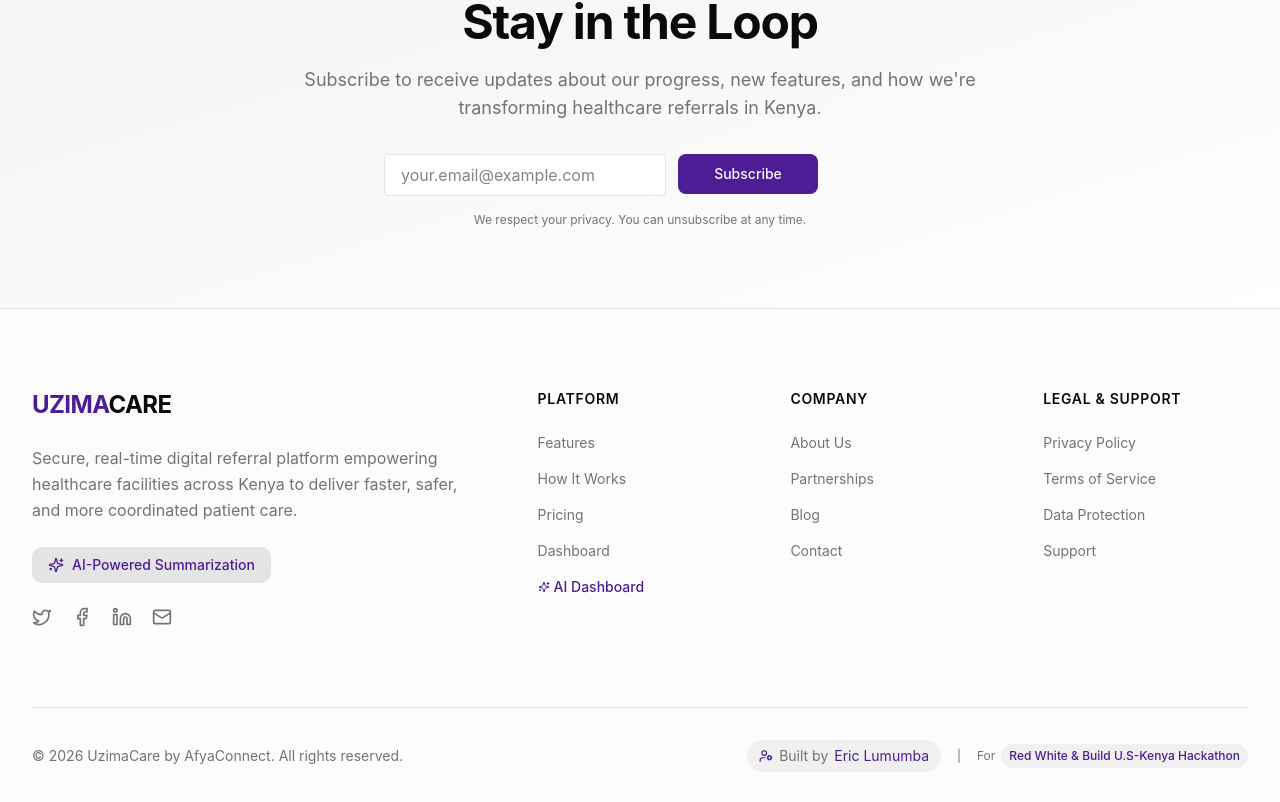
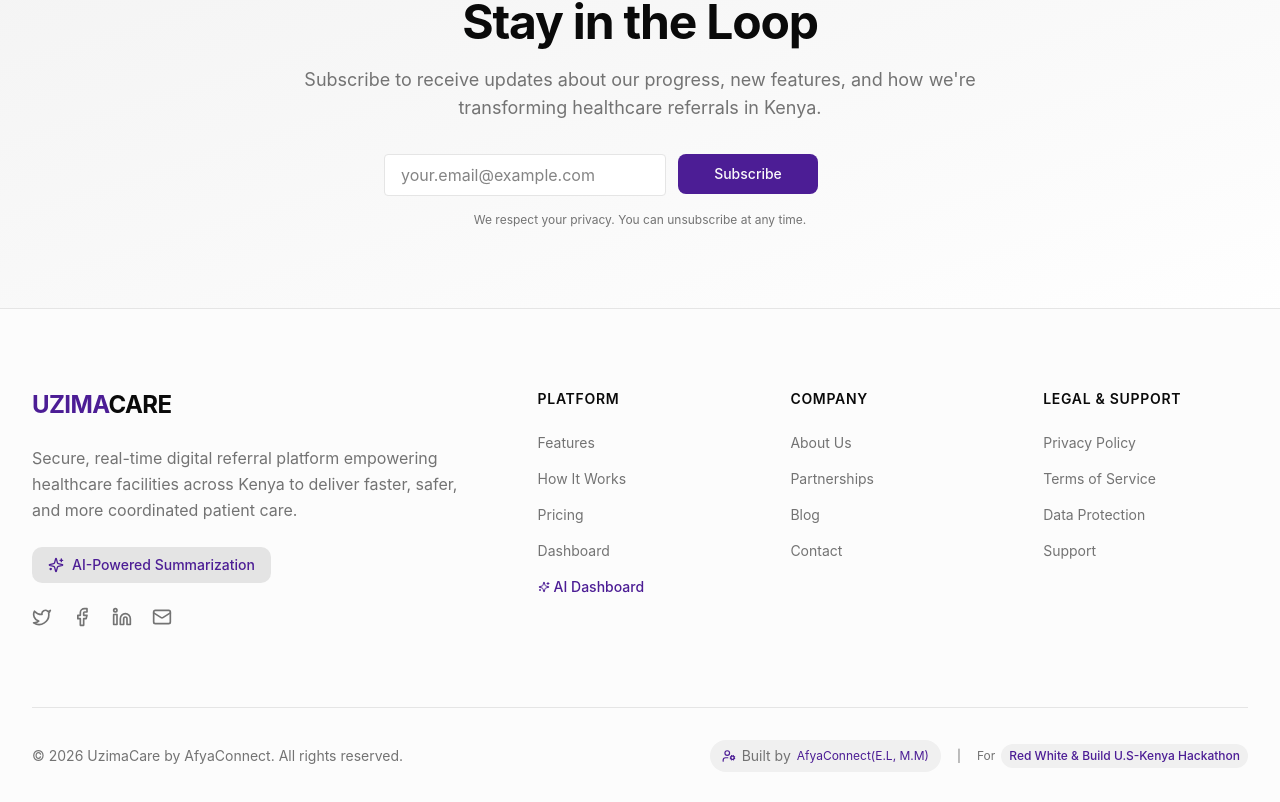
Before and after one commit to Ericadeshh/AfyaConnect, a Next.js app: page / in a window 1280 px wide. Shown: the part 6477-7279 px from the top of the page. Built offline with nearby package versions, Linux system fonts and the light colour scheme; no server answers.

Commit message:
footer update

```diff
--- a/components/layout/Footer.tsx
+++ b/components/layout/Footer.tsx
@@ -225,7 +225,9 @@ export default function Footer() {
               <span className="flex items-center gap-1.5 bg-primary/5 px-3 py-1.5 rounded-full">
                 <UserCog className="h-3.5 w-3.5 text-primary" />
                 <span>Built by</span>
-                <span className="font-small text-primary">Eric Lumumba</span>
+                <span className="text-xs text-primary">
+                  AfyaConnect(E.L, M.M)
+                </span>
               </span>
 
               <span className="text-xs text-muted-foreground">|</span>
```
